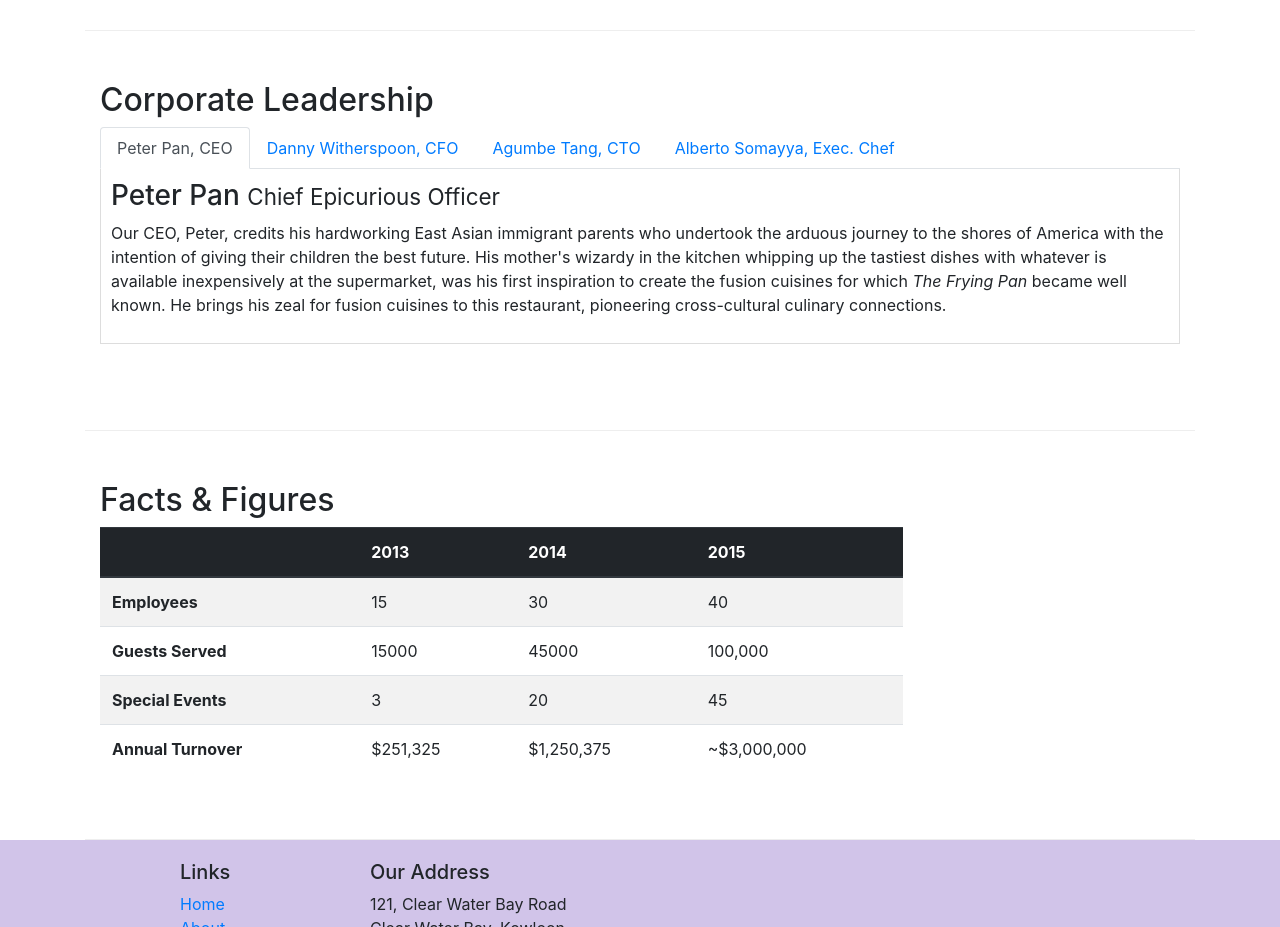
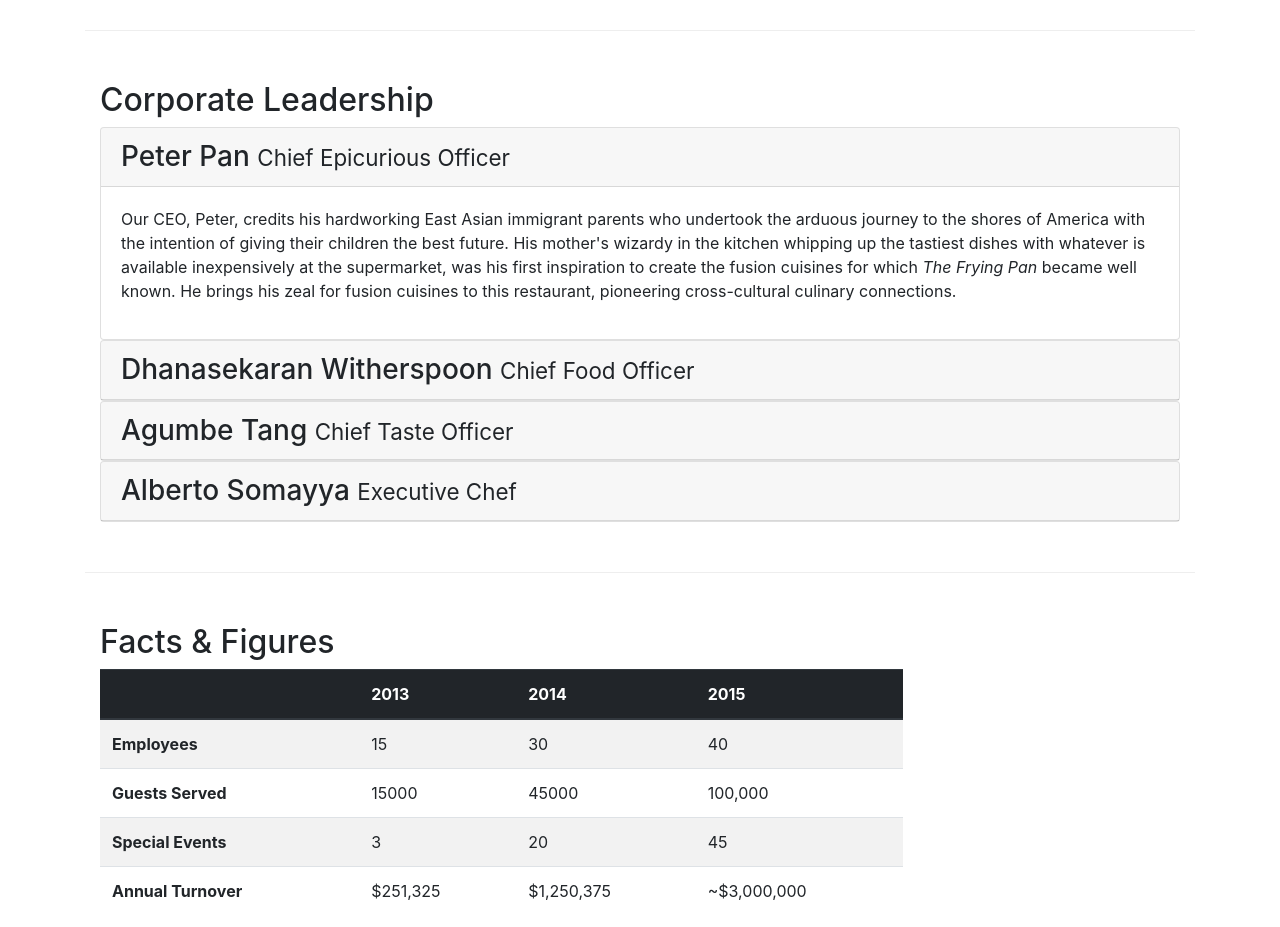
Before and after one commit to roshan64/bootstrapIntro, a website: page aboutus.html in a window 1280 px wide. Shown: the part 920-1847 px from the top of the page. Drawn offline with nearby package versions, Linux system fonts and the light colour scheme.

Commit message:
Accordion

```diff
--- a/aboutus.html
+++ b/aboutus.html
@@ -101,40 +101,68 @@
         <div class="row row-content">
             <div class="col-12">
                 <h2>Corporate Leadership</h2>
-                <ul class="nav nav-tabs">
-                    <li class="nav-item">
-                        <a class="nav-link active" href="#peter" role="tab" data-toggle="tab">Peter Pan, CEO</a>
-                    </li>
-                    <li class="nav-item">
-                        <a class="nav-link" href="#danny" role="tab" data-toggle="tab">Danny Witherspoon, CFO</a>
-                    </li>
-                    <li class="nav-item">
-                        <a class="nav-link" href="#agumbe" role="tab" data-toggle="tab">Agumbe Tang, CTO</a>
-                    </li>
-                    <li class="nav-item">
-                        <a class="nav-link" href="#alberto" role="tab" data-toggle="tab">Alberto Somayya, Exec. Chef</a>
-                    </li>
-                </ul>
-                <div class="tab-content">
-                    <div role="tabpanel" class="tab-pane fade show active" id="peter">
-                        <h3>Peter Pan <small>Chief Epicurious Officer</small></h3>
-                        <p class="d-none d-sm-block">Our CEO, Peter, credits his hardworking East Asian immigrant parents who undertook the arduous journey to the shores of America with the intention of giving their children the best future. His mother's wizardy in the kitchen whipping
-                            up the tastiest dishes with whatever is available inexpensively at the supermarket, was his first inspiration to create the fusion cuisines for which <em>The Frying Pan</em> became well known. He brings his zeal for fusion
-                            cuisines to this restaurant, pioneering cross-cultural culinary connections.</p>
+                <div id="accordion">
+                    <div class="card">
+                        <div class="card-header" role="tab" id="peterhead">
+                            <h3 class="mb-0">
+                                <a data-toggle="collapse" data-target="#peter">
+                            Peter Pan <small>Chief Epicurious Officer</small>
+                            </a>
+                            </h3>
+                        </div>
+                        <div class="collapse show" id="peter" data-parent="#accordion">
+                            <div class="card-body">
+                                <p class="d-none d-sm-block">Our CEO, Peter, credits his hardworking East Asian immigrant parents who undertook the arduous journey to the shores of America with the intention of giving their children the best future. His mother's wizardy in the kitchen
+                                    whipping up the tastiest dishes with whatever is available inexpensively at the supermarket, was his first inspiration to create the fusion cuisines for which <em>The Frying Pan</em> became well known. He brings his
+                                    zeal for fusion cuisines to this restaurant, pioneering cross-cultural culinary connections.</p>
+                            </div>
+                        </div>
                     </div>
-                    <div role="tabpanel" class="tab-pane fade" id="danny">
-                        <h3>Dhanasekaran Witherspoon <small>Chief Food Officer</small></h3>
-                        <p class="d-none d-sm-block">Our CFO, Danny, as he is affectionately referred to by his colleagues, comes from a long established family tradition in farming and produce. His experiences growing up on a farm in the Australian outback gave him great appreciation
-                            for varieties of food sources. As he puts it in his own words, <em>Everything that runs, wins, and everything that stays, pays!</em></p>
+                    <div class="card">
+                        <div class="card-header" role="tab" id="dannyhead">
+                            <h3 class="mb-0">
+                                <a class="collapsed" data-toggle="collapse" data-target="#danny">
+                            Dhanasekaran Witherspoon <small>Chief Food Officer</small>
+                            </a>
+                            </h3>
+                        </div>
+                        <div class="collapse" id="danny" data-parent="#accordion">
+                            <div class="card-body">
+                                <p class="d-none d-sm-block">Our CFO, Danny, as he is affectionately referred to by his colleagues, comes from a long established family tradition in farming and produce. His experiences growing up on a farm in the Australian outback gave him great
+                                    appreciation for varieties of food sources. As he puts it in his own words, <em>Everything that runs, wins, and everything that stays, pays!</em></p>
+                            </div>
+                        </div>
                     </div>
-                    <div role="tabpanel" class="tab-pane fade" id="agumbe">
-                        <h3>Agumbe Tang <small>Chief Taste Officer</small></h3>
-                        <p class="d-none d-sm-block">Blessed with the most discerning gustatory sense, Agumbe, our CTO, personally ensures that every dish that we serve meets his exacting tastes. Our chefs dread the tongue lashing that ensues if their dish does not meet his exacting
-                            standards. He lives by his motto, <em>You click only if you survive my lick.</em></p>
+
+                    <div class="card">
+                        <div class="card-header" role="tab" id="agumbehead">
+                            <h3 class="mb-0">
+                                <a class="collapsed" data-toggle="collapse" data-target="#agumbe">
+                        Agumbe Tang <small>Chief Taste Officer</small>
+                        </a>
+                            </h3>
+                        </div>
+                        <div class="collapse" id="agumbe" data-parent="#accordion">
+                            <div class="card-body">
+                                <p class="d-none d-sm-block">Blessed with the most discerning gustatory sense, Agumbe, our CTO, personally ensures that every dish that we serve meets his exacting tastes. Our chefs dread the tongue lashing that ensues if their dish does not meet his
+                                    exacting standards. He lives by his motto, <em>You click only if you survive my lick.</em></p>
+                            </div>
+                        </div>
                     </div>
-                    <div role="tabpanel" class="tab-pane fade" id="alberto">
-                        <h3>Alberto Somayya <small>Executive Chef</small></h3>
-                        <p class="d-none d-sm-block">Award winning three-star Michelin chef with wide International experience having worked closely with whos-who in the culinary world, he specializes in creating mouthwatering Indo-Italian fusion experiences. He says, <em>Put together the cuisines from the two craziest cultures, and you get a winning hit! Amma Mia!</em></p>
+
+                    <div class="card">
+                        <div class="card-header" role="tab" id="albertohead">
+                            <h3 class="mb-0">
+                                <a class="collapsed" data-toggle="collapse" data-target="#alberto">
+                            Alberto Somayya <small>Executive Chef</small>
+                            </a>
+                            </h3>
+                        </div>
+                        <div class="collapse" id="alberto" data-parent="#accordion">
+                            <div class="card-body">
+                                <p class="d-none d-sm-block">Award winning three-star Michelin chef with wide International experience having worked closely with whos-who in the culinary world, he specializes in creating mouthwatering Indo-Italian fusion experiences. He says, <em>Put together the cuisines from the two craziest cultures, and you get a winning hit! Amma Mia!</em></p>
+                            </div>
+                        </div>
                     </div>
                 </div>
             </div>
```
